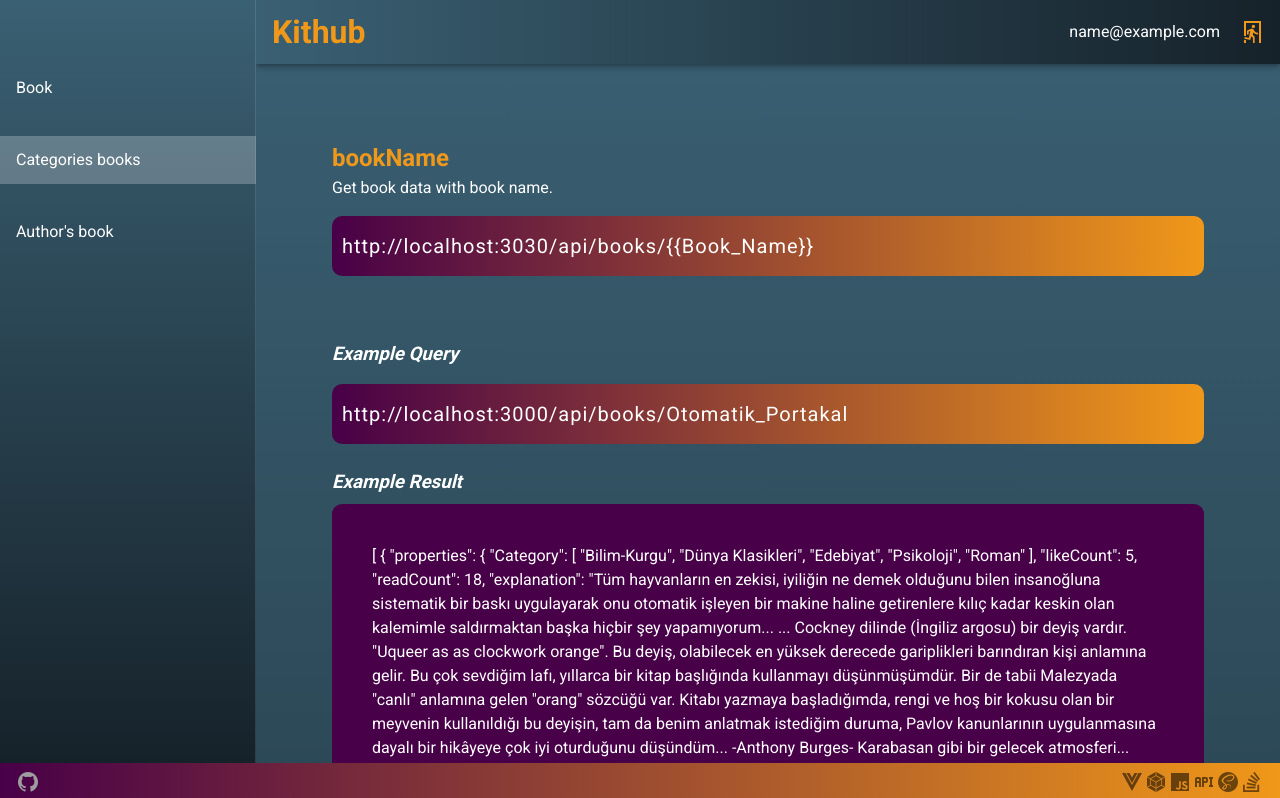
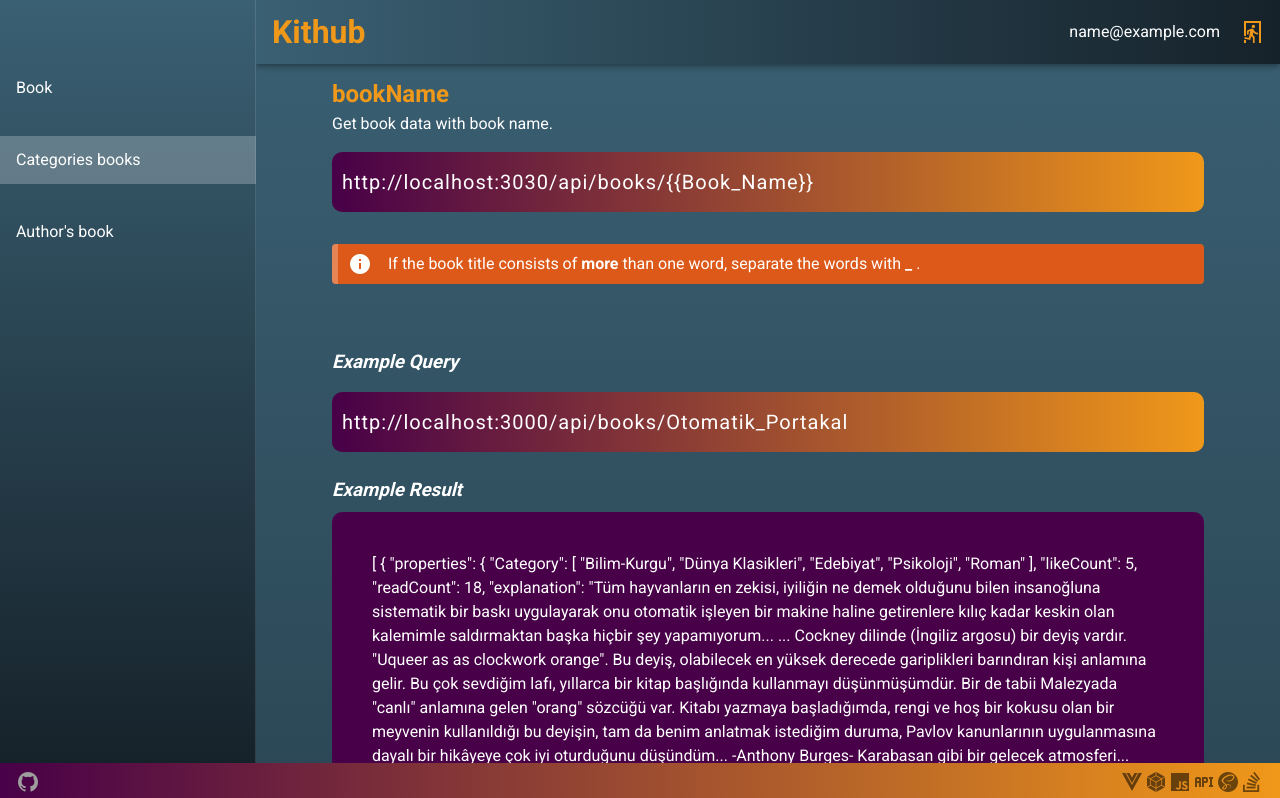
Before and after one commit to Ercan93/Kithub, a Vue app: page /profile in a window 1280 px wide. Shown: the top 798 px of the page. Built offline with nearby package versions, Linux system fonts and the light colour scheme; sample sign-in values are in the browser's storage.

Commit message:
book-api-info added.

```diff
--- a/src/components/endpointCard.vue
+++ b/src/components/endpointCard.vue
@@ -1,12 +1,23 @@
 <template>
   <v-container class="d-flex flex-column white--text" fluid>
-    <div class="pt-16 mb-16" v-for="endpoint in bookApiInfo">
+    <div class="mb-16" v-for="endpoint in bookApiInfo">
       <h2>
         <a :href="`#${endpoint.title}`">{{endpoint.title}}</a>
       </h2>
-
       <p>{{endpoint.description}}</p>
       <p class="code">{{endpoint.code}}</p>
+      <v-alert
+        class="mt-8"
+        dense
+        border="left"
+        type="info"
+        color="#DD5919"
+        v-if="endpoint.alert== 'bookName' "
+      >
+        If the book title consists of
+        <strong>more</strong> than one word, separate the words with
+        <strong>_</strong> .
+      </v-alert>
       <h3 class="mt-16 mb-4">
         <i>Example Query</i>
       </h3>
--- a/src/store/index.js
+++ b/src/store/index.js
@@ -15,6 +15,7 @@ export default new Vuex.Store({
         description: "Get book data with book name.",
         code: "http://localhost:3030/api/books/{{Book_Name}}",
         exampleQuery: "http://localhost:3000/api/books/Otomatik_Portakal",
+        alert: "bookName",
         exampleResult: `[
     {
         "properties": {
```
